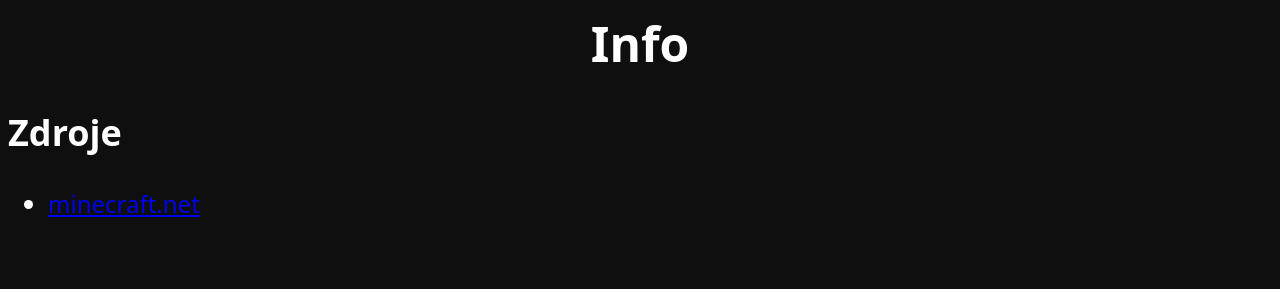
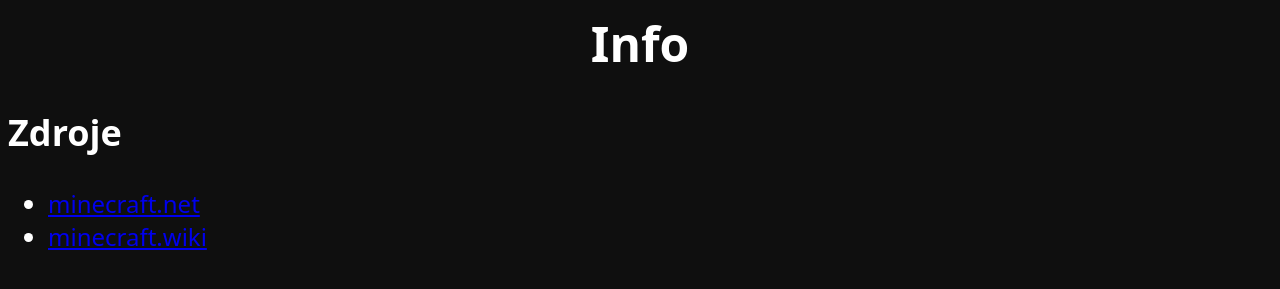
Before and after one commit to Lajfant/lajfant.github.io, a plain HTML site: page info.html in a window 1280 px wide. Shown: the part 97-386 px from the top of the page. Drawn offline with Linux system fonts and the light colour scheme.

Commit message:
Add link to minecraft.wiki in info.html

```diff
--- a/info.html
+++ b/info.html
@@ -40,6 +40,7 @@
     <h2>Zdroje</h2>
     <ul>
       <li><a href="https://www.minercaft.net">minecraft.net</a></li>
+      <li><a href="https://www.minercaft.wiki">minecraft.wiki</a></li>
     </ul>
   </body>
 </html>
```
